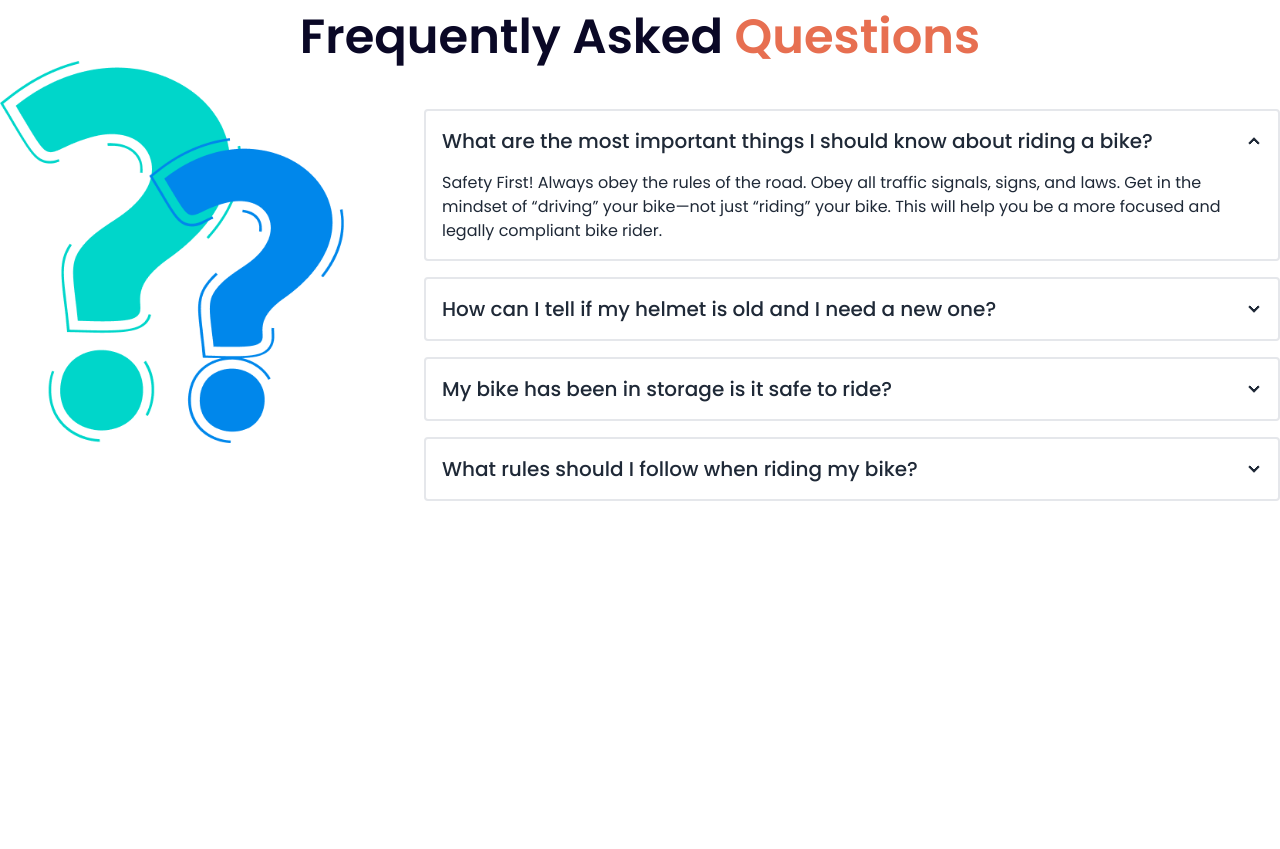
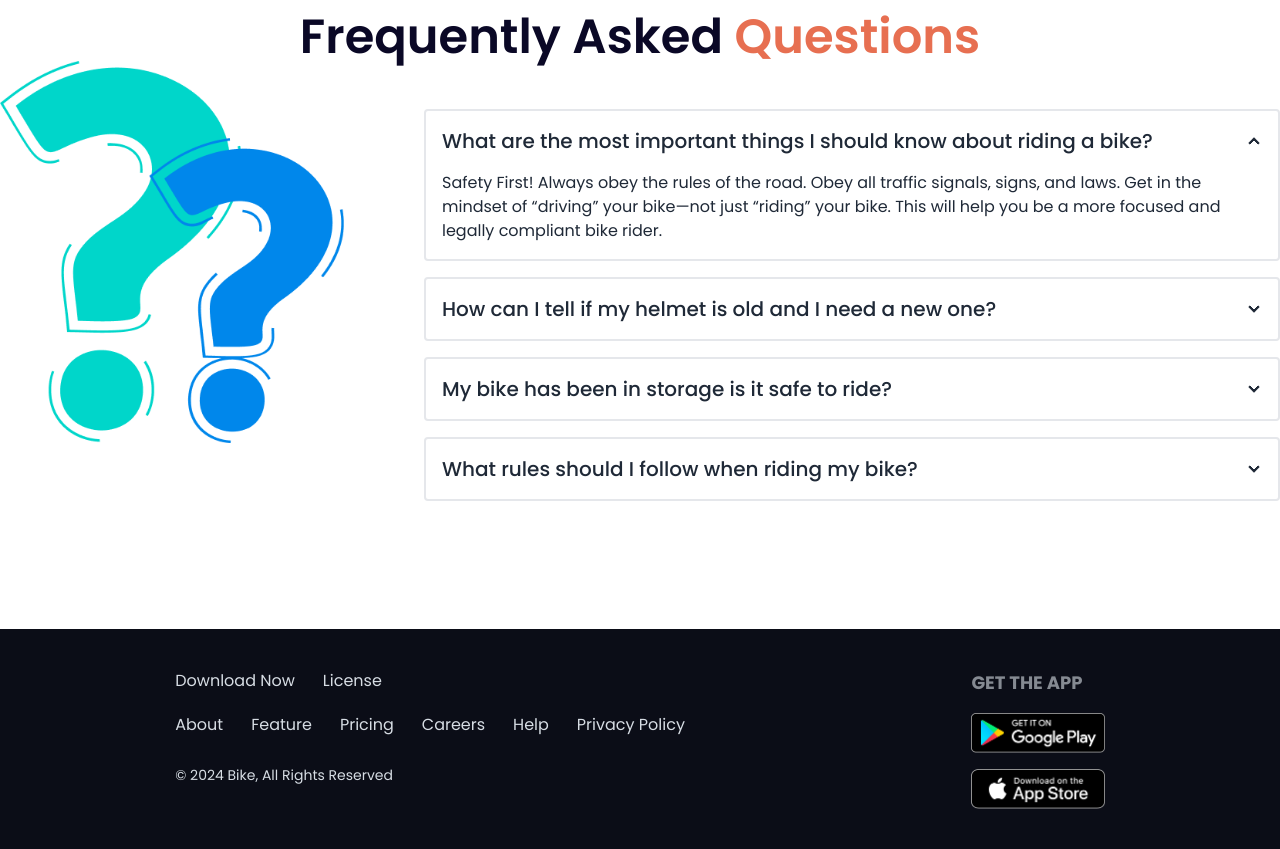
Before and after one commit to Tofazzal26/biker-zone, a plain HTML site: page index.html in a window 1280 px wide. Shown: the part 2896-3745 px from the top of the page. Before the commit the page ends 3397 px from the top, so only its background shows below. Drawn offline with nearby package versions, Linux system fonts and the light colour scheme.

Commit message:
footer section style finish

```diff
--- a/index.html
+++ b/index.html
@@ -366,7 +366,32 @@
 
 
 
+    <footer class="footer  bg-[#0B0D17] text-neutral-content justify-around p-10 mt-32">
+      <aside>
 
+        <div class="flex gap-7 text-base">
+          <button>Download Now</button>
+        <p>License</p>
+        </div>
+        <div class="">
+            <ul class="flex gap-7 text-base mt-3">
+              <li>About</li>
+              <li>Feature</li>
+              <li>Pricing</li>
+              <li>Careers</li>
+              <li>Help</li>
+              <li>Privacy Policy</li>
+            </ul>
+        </div>
+        <p class="text-sm font-normal mt-5">© 2024 Bike, All Rights Reserved</p>
+      </aside>
+      <nav>
+        <header class="footer-title text-lg">Get the App</header>
+        <img class="h-10" src="images/others/android.png" alt="">
+        <img class="h-10 mt-2" src="images/others/ios.png" alt="">
+
+      </nav>
+    </footer>
 
 
   </body>
```
